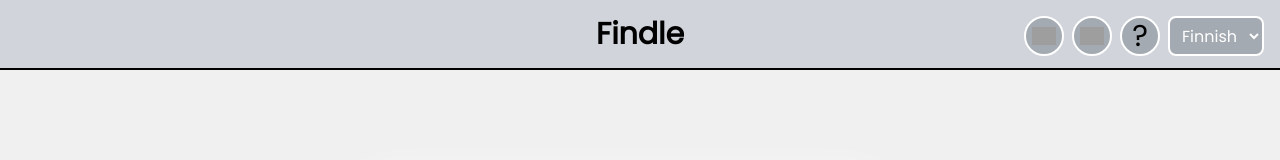
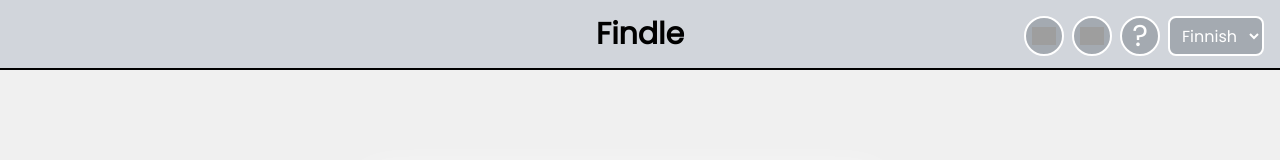
Before and after one commit to Averagess/nextjs-findle, a Next.js app: page / in a window 1280 px wide. Shown: the top 160 px of the page. Built offline with nearby package versions, Linux system fonts and the light colour scheme; grey boxes are pictures that could not be loaded.

Commit message:
style change

```diff
--- a/src/components/TutorialButton.tsx
+++ b/src/components/TutorialButton.tsx
@@ -15,8 +15,8 @@
         place-items-center
         rounded-full border-2 border-white dark:border-black
       bg-gray-800 bg-opacity-25
-        text-3xl text-black hover:cursor-pointer
-      dark:bg-gray-500 dark:bg-opacity-25 dark:text-white `}
+        text-3xl text-white hover:cursor-pointer
+      dark:bg-gray-500 dark:bg-opacity-25 dark:text-black `}
       title={translations.tutorialTooltip[locale]}
     >
       <p>?</p>
```
